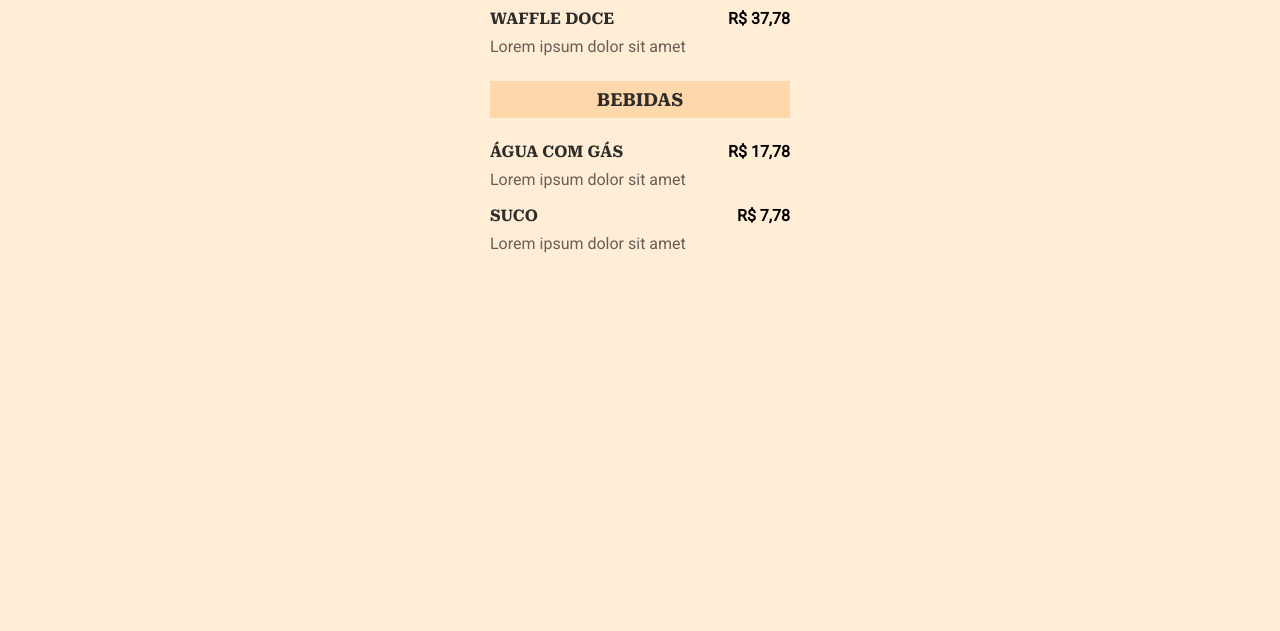
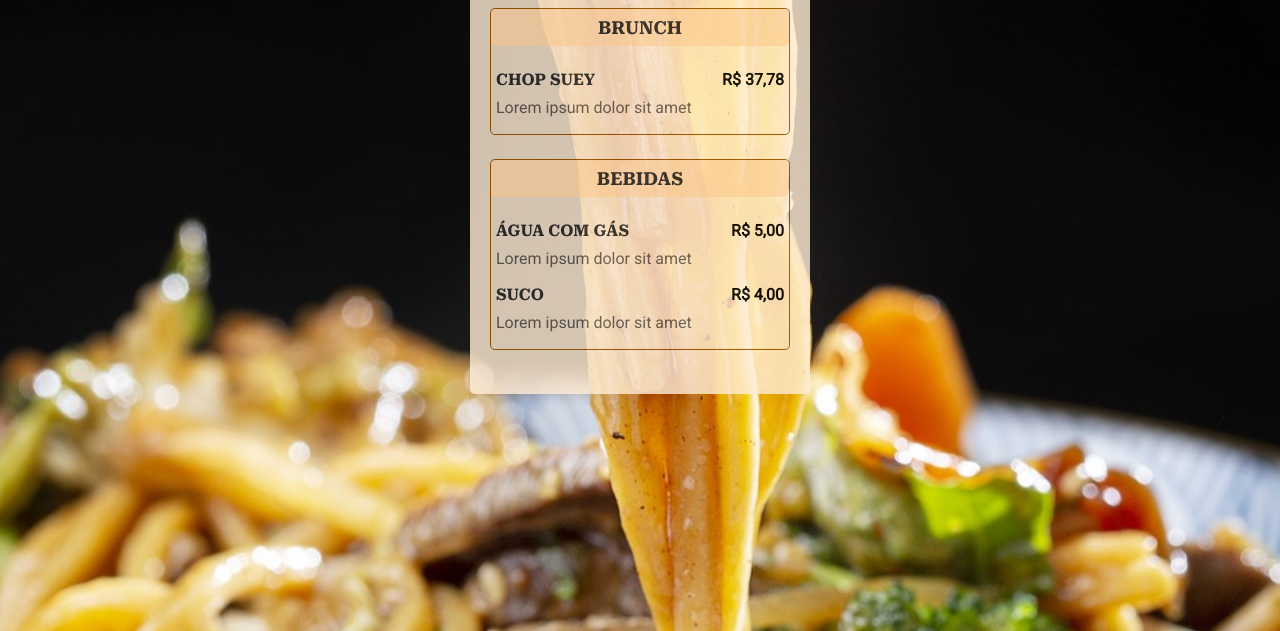
Before and after one commit to neliojorio/maratona-explorer-3, a plain HTML site: page index.html in a window 1280 px wide. Shown: the part 169-800 px from the top of the page. Drawn offline with Linux system fonts and the light colour scheme.

Commit message:
Add files via upload

```diff
--- a/index.html
+++ b/index.html
@@ -6,12 +6,13 @@
 <link href="https://fonts.googleapis.com/css2?family=Roboto&family=Roboto+Serif:wght@700&display=swap" rel="stylesheet">
   <meta charset="UTF-8">
   <meta name="viewport" content="width=device-width, initial-scale=1.0">
-  <title>RocketCoffee</title>
+  <title>LannyCoffee</title>
   <link rel="stylesheet" href="./style.css">
 </head>
 <body>
+  <div id="main">
   <header>
-    <h1>Rocket<span>Coffee</span></h1>
+    <h1>Lanny<span>Coffee</span></h1>
     <p>Aberto todos os dias. 8h-22h</p>
   </header>
   <section>
@@ -19,7 +20,7 @@
     <ul>
       <li>
         <div class="details">
-          <h3>Waffle Doce</h3>
+          <h3>Chop Suey</h3>
           <p class="description">Lorem ipsum dolor sit amet</p>
         </div>
         <strong classs="price">R$ 37,78</strong>
@@ -34,16 +35,17 @@
           <h3>Água com gás</h3>
           <p class="description">Lorem ipsum dolor sit amet</p>
         </div>
-        <strong classs="price">R$ 17,78</strong>
+        <strong classs="price">R$ 5,00</strong>
       </li>
       <li>
         <div class="details">
           <h3>Suco</h3>
           <p class="description">Lorem ipsum dolor sit amet</p>
         </div>
-        <strong classs="price">R$ 7,78</strong>
+        <strong classs="price">R$ 4,00</strong>
       </li>
     </ul>
   </section>
+  </div>
 </body>
 </html>
--- a/style.css
+++ b/style.css
@@ -6,7 +6,10 @@
   }
 
   body {
-    background-color: #FFEDD5;
+    background-image: url('Chop-Suey-1500x1500.jpg');
+    background-repeat: no-repeat;
+    background-position: center;
+
     font-family: 'Roboto', sans-serif;
   }
 
@@ -21,6 +24,15 @@
     color: #2D2C2A;
   }
 
+  /* main */
+  #main {
+    background-color: #ffedd5e6;
+    opacity: 0.9;
+    max-width: 300px;
+    margin: 40px auto;
+    padding: 20px;
+    border-radius: 0.3em;
+  }
   /* header */
 
   header{
@@ -28,10 +40,11 @@
     padding: 32px 0;
   }
 
+  /*
   header, section {
-    max-width: 300px;
-    margin: 0 auto;
+
   }
+  */
 
   header h1 {
     margin-bottom: 4px;
@@ -55,10 +68,13 @@
 
   section{
     margin-bottom: 24px;
+    border: 1px solid #995000;
+    border-radius: 0.3em;
   }
 
   section h2 {
     background-color: #FED7AA;
+    border-radius: 0.3em;
     padding: 8px 16px;
     text-align: center;
     margin-bottom: 24px;
@@ -69,6 +85,7 @@
 
   ul li {
     margin-bottom: 16px;
+    padding: 0 5px;
     display: flex;
     justify-content: space-between;
   }
```
Also changed, not shown: Chop-Suey-1500x1500.jpg (added).
